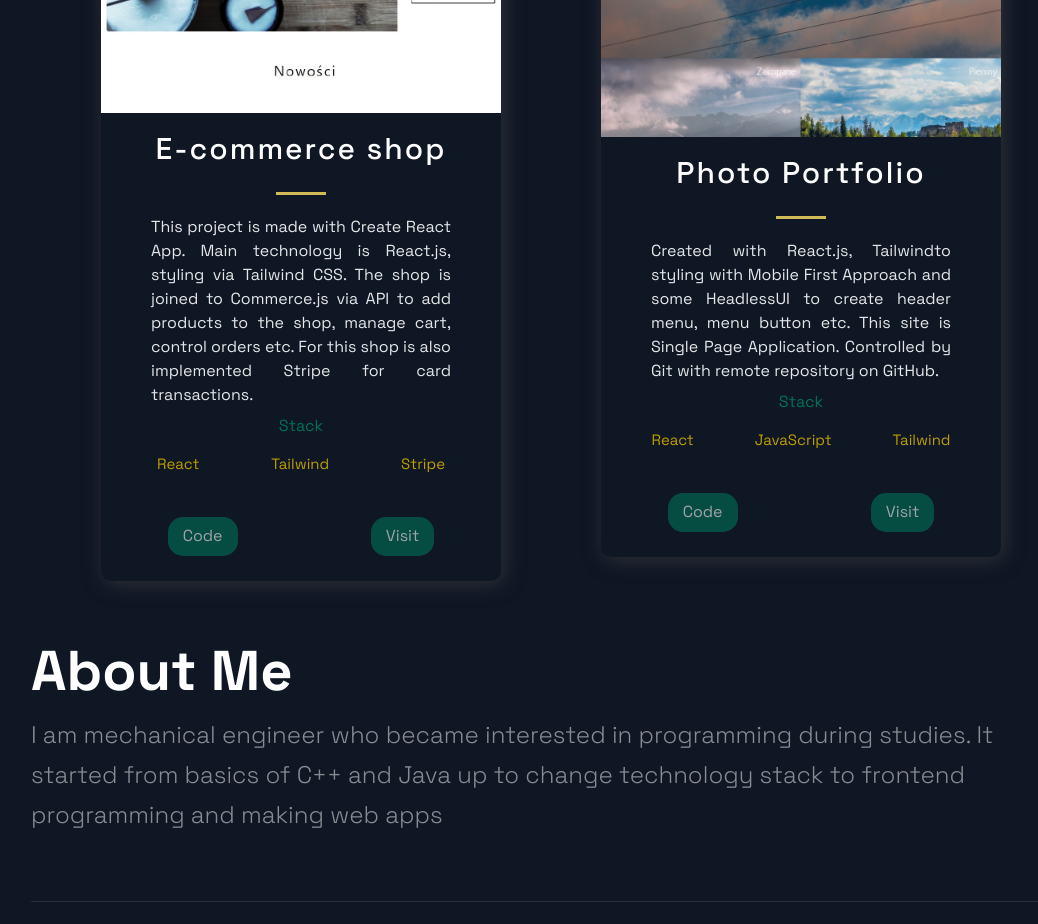
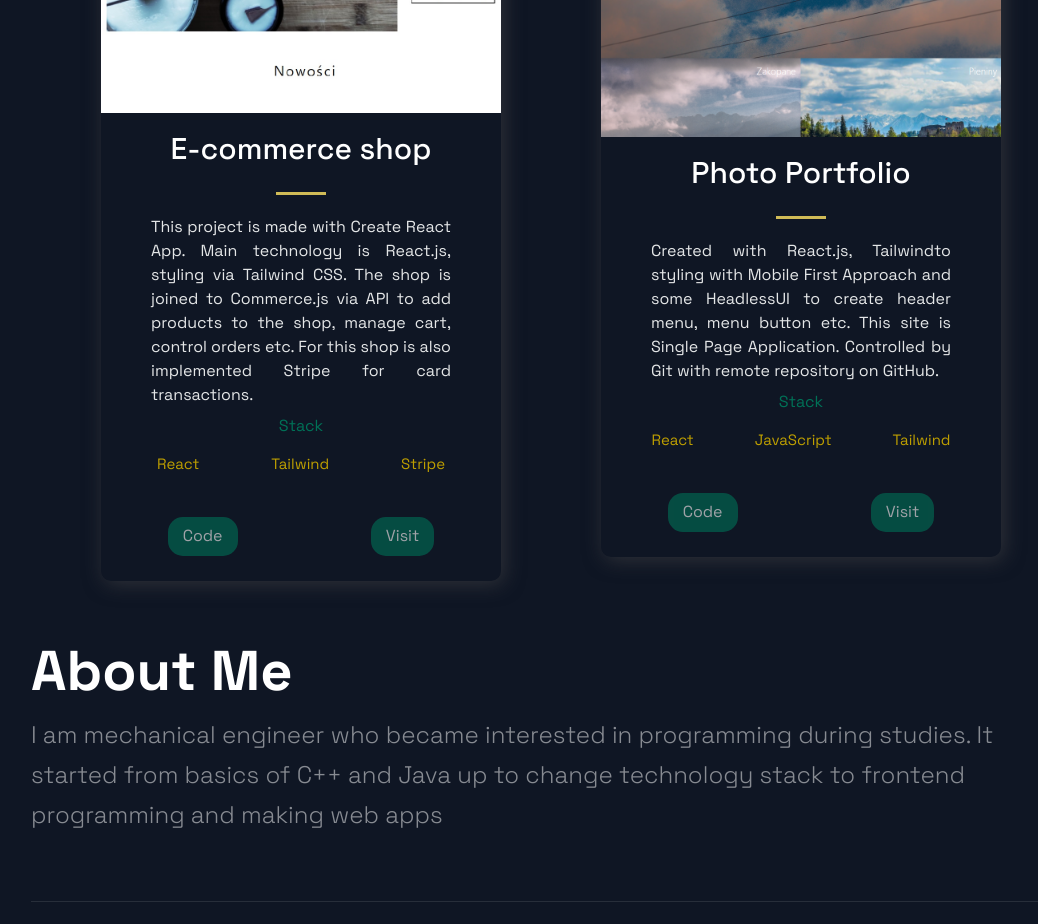
Before and after one commit to yougonnagetyours/my-developer-portfolio, a Next.js app: page / in a window 1280 px wide. Shown: the part 1920-2844 px from the top of the page, without its empty margins (89-1127 px from the left). Built offline with nearby package versions, Linux system fonts and the light colour scheme.

Commit message:
Update ProjectsStyles.js

```diff
--- a/src/components/Projects/ProjectsStyles.js
+++ b/src/components/Projects/ProjectsStyles.js
@@ -43,7 +43,6 @@ export const TitleContent = styled.div`
 
 export const HeaderThree = styled.h3`
   font-weight: 500;
-  letter-spacing: 2px;
   color: #ffffff;
   padding: .5rem 0;
   font-size: ${(props) => props.title ? '3rem' : '2rem'};
```
